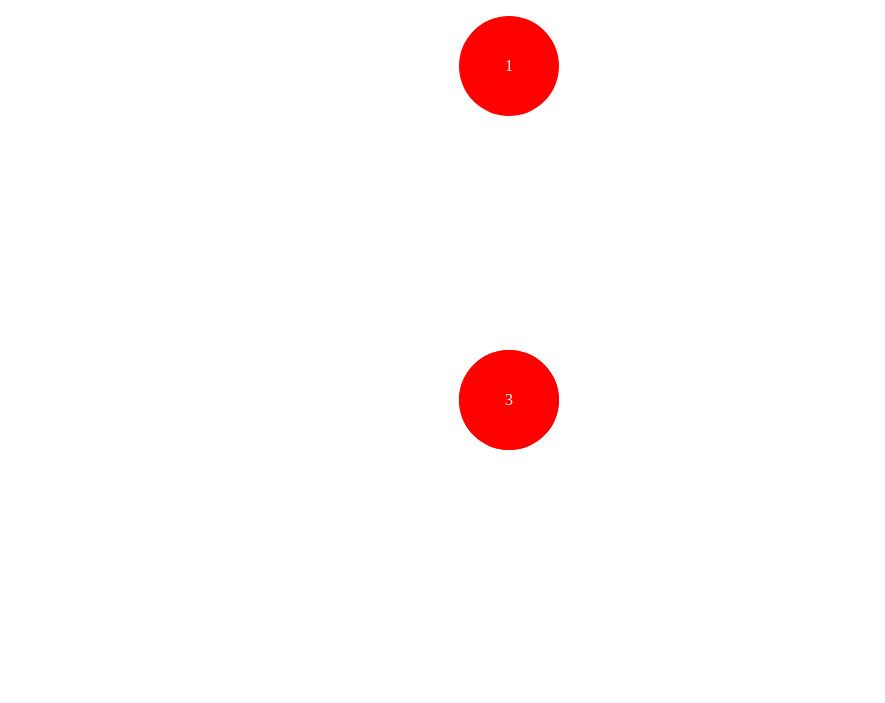
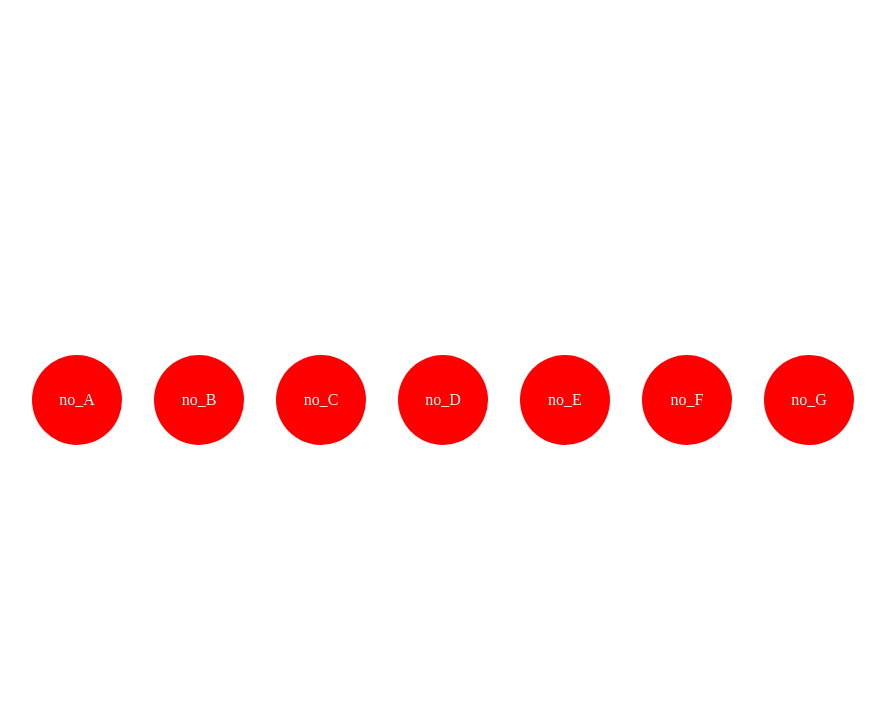
Before and after one commit to MatheusSouzaRamos/Busca-Dijkstra, a plain HTML site: page front/index.html in a window 1280 px wide. Shown: the whole page, without its empty margins (197-1082 px from the left). Drawn offline with Linux system fonts and the light colour scheme.

Commit message:
Depois yo continuo

```diff
--- a/front/script.js
+++ b/front/script.js
@@ -1,20 +1,78 @@
-const generateNodes = async (node) => {
-if(typeof node !== "object")
-    throw new Error("No node list");
 
-const main = document.querySelector("main");
-let count = 0;
+const drawConnection = (connections, map) => {
+    let svg = document.getElementById("connections-svg");
+    if (!svg) {
+        svg = document.createElementNS("http://www.w3.org/2000/svg", "svg");
+        svg.setAttribute("id", "connections-svg");
+        svg.style.position = "absolute";
+        svg.style.top = 0;
+        svg.style.left = 0;
+        svg.style.width = "100%";
+        svg.style.height = "100%";
+        svg.style.zIndex = 0;
+        document.querySelector("main").appendChild(svg);
+    } else {
+        svg.innerHTML = "";
+    }
 
-node.forEach((nodeValue, index) => {
-    const div = document.createElement("div");
-    div.classList.add("node");
+    connections.forEach(([from, to]) => {
+        const fromDiv = nodeDivs.get(from);
+        const toDiv = nodeDivs.get(to);
+        if (!fromDiv || !toDiv) return;
 
-    div.innerHTML = nodeValue;
+    })
 
-    div.style.top = `${index * 100}`;
-    div.style.left = `${index * 100}`;
-    main.appendChild(div);
-})
+
 }
 
-generateNodes([1,2,3]);
+const showNodesOnScreen = (nodes, edgesPath) => {
+    if(typeof nodes !== "object")
+        throw new Error("Nodes were not passed as array");
+
+    const main = document.querySelector("main");
+    const nodeList = [];
+    const nodePositions = new Map();
+    nodes.forEach(node => {
+        const div = document.createElement("div");
+        div.classList.add("node");
+        div.innerHTML = node;
+        main.appendChild(div);
+        nodeList.push(node);
+        nodePositions.set(node, div.getBoundingClientRect());
+    })
+
+    drawConnection(edgesPath, nodePositions);
+
+    return nodeList;
+}
+
+
+const calcNodes = async (nodes) => {
+    if(typeof nodes !== "object")
+        throw new Error("No node list");
+
+    const response = await fetch("../grafo2.json");
+    const responseJson = await response.json();
+    const keys = Object.keys(responseJson);
+    const nodeSet = new Set(keys);
+    const edges = [];
+    keys.forEach(key => {
+        edges.push([key, Object.keys(responseJson[key].arestas)]);
+        Object.keys(responseJson[key].arestas).forEach(aresta => nodeSet.add(aresta));
+})
+
+    const edgesPath = [];
+
+
+    edges.forEach(edge => {
+        const main = edge[0];
+        edge[1].forEach(node => {
+                edgesPath.push([main, node])
+        })
+    })
+
+const nodeList = showNodesOnScreen(nodeSet, edgesPath);
+
+}
+
+calcNodes([1,2,3]);
--- a/front/styles.css
+++ b/front/styles.css
@@ -2,13 +2,17 @@ body{
     margin: 0;
     display: flex;
     place-content: center;
+    place-items: center;
     height: 100vh;
 }
 
 main{
     display: flex;
     place-items: center;
+    place-content: center;
     position: relative;
+    height: 600px;
+    width: 600px;
 
 }
 
@@ -21,6 +25,7 @@ main{
     display: flex;
     place-items: center;
     place-content: center;
-    position: absolute;
     margin: 1em;
+    flex: 1 0 15%;
+    flex-flow: column wrap;
 }
```
